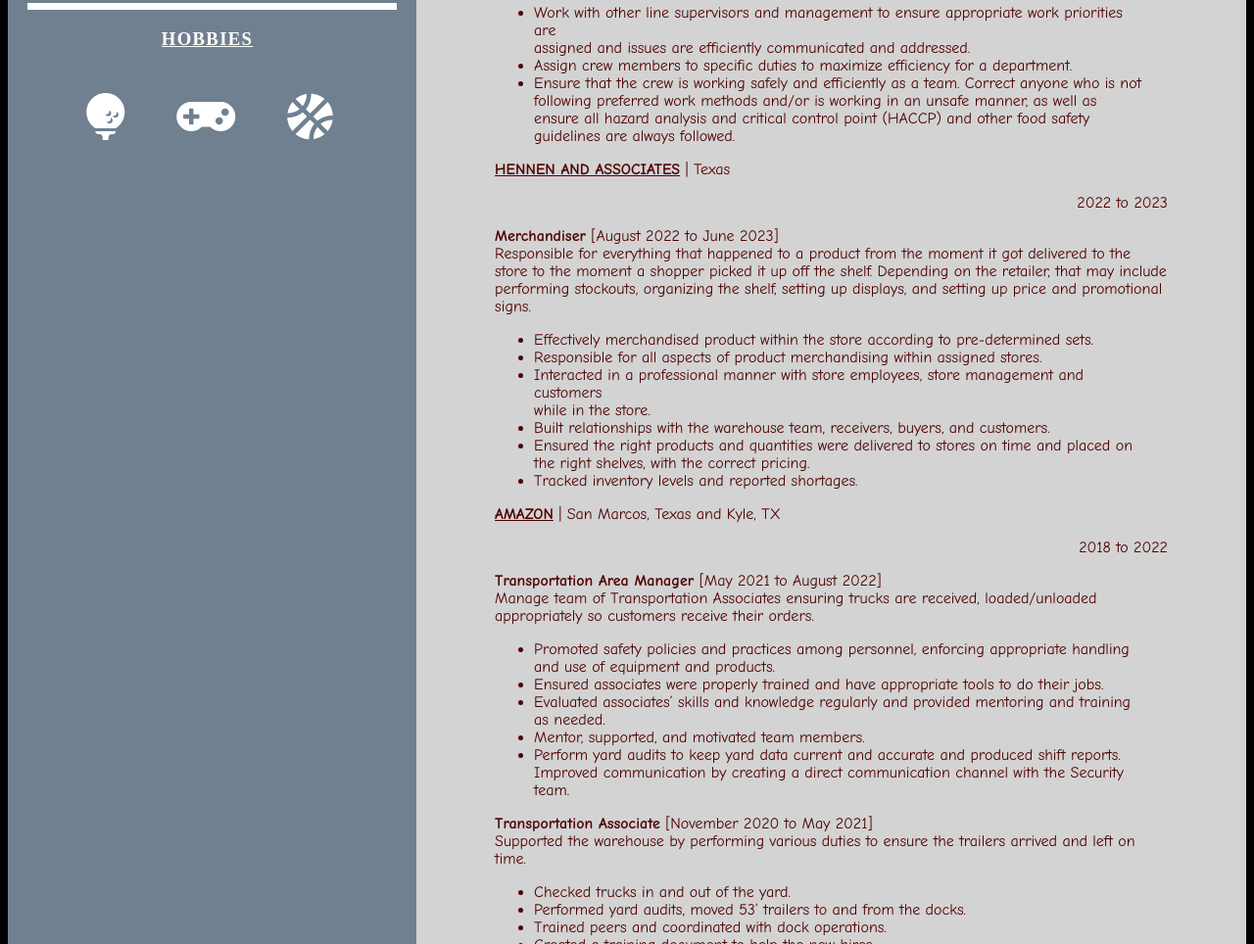
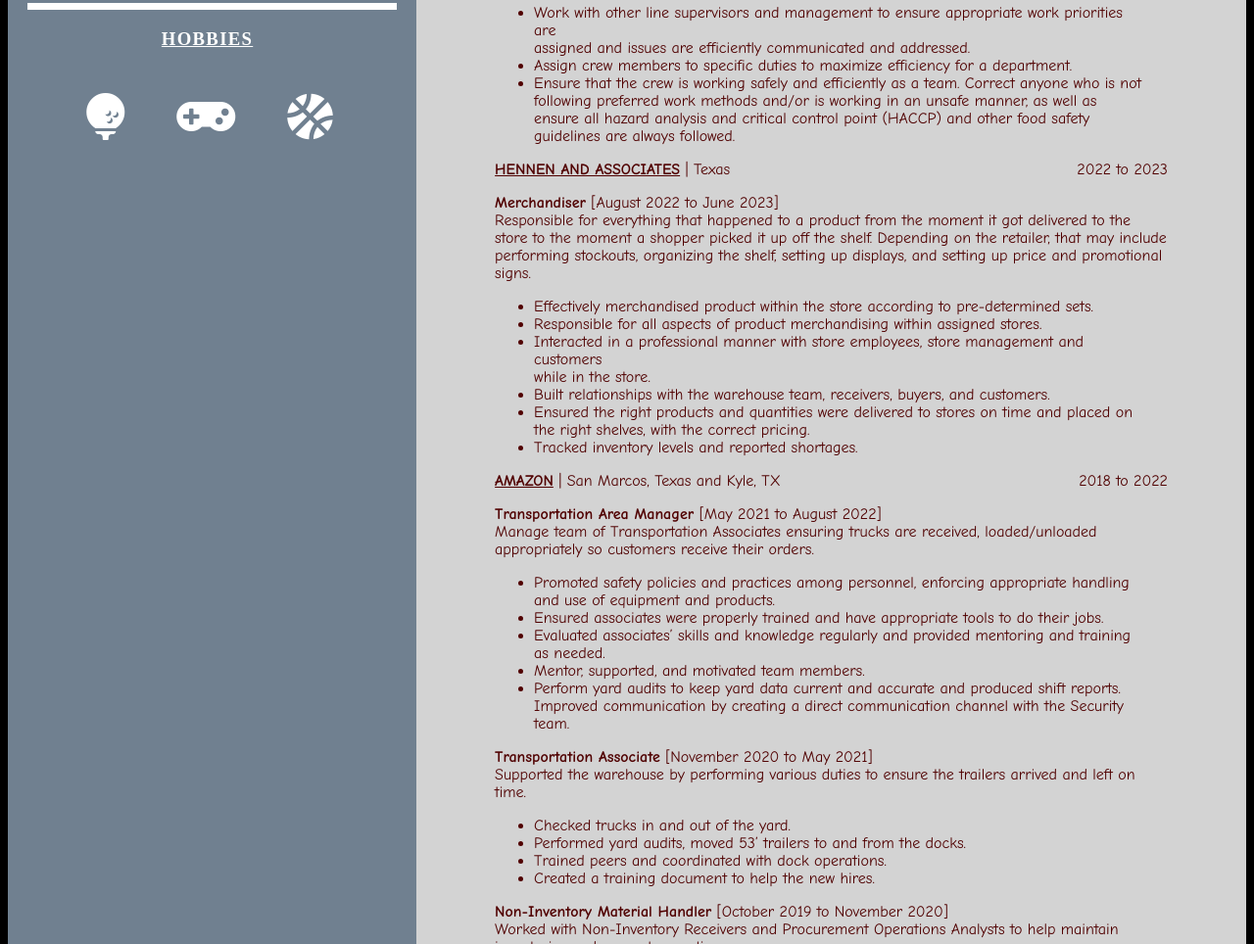
Before and after one commit to joshbaird17/resume, a plain HTML site: page index.html in a window 1280 px wide. Shown: the part 741-1705 px from the top of the page at 98% size. Drawn offline with Linux system fonts and the light colour scheme.

Commit message:
Update index.html

```diff
--- a/index.html
+++ b/index.html
@@ -84,7 +84,7 @@
                             as well as ensure all hazard analysis and critical control point (HACCP) and other food safety guidelines are always followed.</li>
                   </ul>
                </p>
-                   <p><b><u>HENNEN AND ASSOCIATES</b></u> | Texas <p style="text-align:right">2022 to 2023</p></p>
+                   <p><b><u>HENNEN AND ASSOCIATES</b></u> | Texas <span style="float:right;">2022 to 2023</span></p>
                 <p><b>Merchandiser</b> [August 2022 to June 2023]<br>
                       Responsible for everything that happened to a product from the moment it got delivered to the store to the moment a shopper picked it up
                       off the shelf. Depending on the retailer, that may include performing stockouts, organizing the shelf, setting up displays, and setting up
@@ -98,7 +98,7 @@
                         <li>Tracked inventory levels and reported shortages.</li>
                    </ul>
                </p>
-                   <p><b><u>AMAZON</b></u> | San Marcos, Texas and Kyle, TX <p style="text-align:right">2018 to 2022</p></p>
+                   <p><b><u>AMAZON</b></u> | San Marcos, Texas and Kyle, TX <span style="float:right;">2018 to 2022</span></p>
                 <p><b>Transportation Area Manager</b> [May 2021 to August 2022]<br>
                       Manage team of Transportation Associates ensuring trucks are received, loaded/unloaded appropriately so customers receive their orders.
                      <ul style="list-style-type:disc; color:#500000">
```
